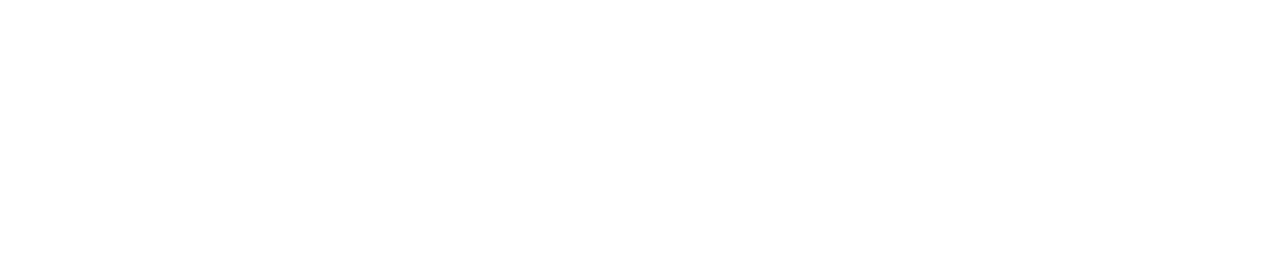
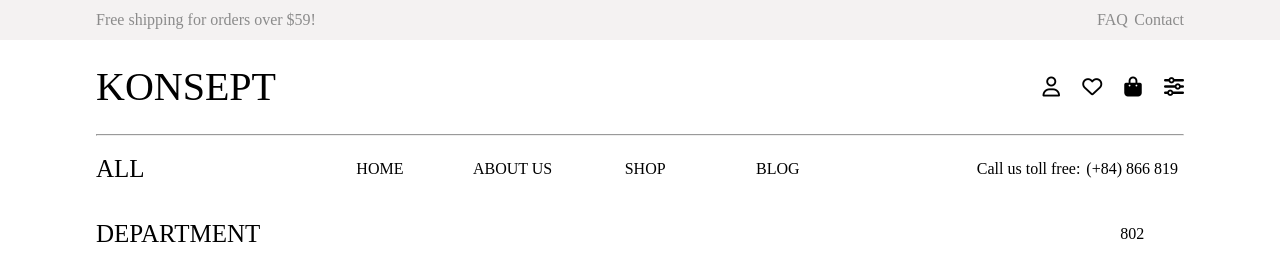
Before and after one commit to boxit2000/Konsept, a plain HTML site: page index.html in a window 1280 px wide. Drawn offline with Linux system fonts and the light colour scheme.

Commit message:
header28/05

```diff
--- a/css/style.css
+++ b/css/style.css
@@ -0,0 +1,86 @@
+*{
+    margin: 0;
+    padding: 0;
+    box-sizing: border-box;
+}
+.header-container{
+
+}
+.line1-container{
+    background-color: #f4f2f2;
+    height: 40px;
+}
+.line1{
+    margin: auto;
+    width: 85%;
+    display: flex;
+    justify-content: space-between;
+    line-height: 40px;
+    color: #8b8b8b;
+}
+
+.faq-contact{
+    width: 8%;
+    display: flex;
+    justify-content: space-between;
+}
+.line2{
+    margin: auto;
+    width: 85%;
+    display: flex;
+    justify-content: space-between;
+    height: 94px;
+    /* background-color: rgb(201, 201, 201); */
+}
+.logo > p {
+    font-size: 40px;
+    line-height: 94px;
+}
+.icon-rightLine2{
+    display: flex;
+    justify-content: space-between;
+    width: 13%;
+    line-height: 94px;
+    font-size: 20px;
+}
+hr {
+    width: 85%;
+    margin: auto;
+}
+.line3{
+    display: flex;
+    justify-content: space-between;
+    width: 85%;
+    height: 65px;
+    margin: auto;
+    /* background-color: darksalmon; */
+    line-height: 65px;
+}
+.line3-left{
+    width: 20%;
+}
+.line3-left p{
+    font-size: 25px;
+}
+.line3-right-container{
+    width: 80%;
+    display: flex;
+    /* justify-content: space-between; */
+}
+.line3-right-container-right{
+    width: 80%;
+    display: flex;
+}
+.line3-right-container-right div{
+    width: 20%;
+    text-align: center;
+    /* font-size: 15px; */
+}
+.line3-right-container-left{
+    display: flex;
+    width: 25%;
+}
+.line3-right-container-left p{
+    width: 50%;
+    text-align: center;
+}
--- a/index.html
+++ b/index.html
@@ -5,9 +5,79 @@
     <meta http-equiv="X-UA-Compatible" content="IE=edge">
     <meta name="viewport" content="width=device-width, initial-scale=1.0">
     <title>Konsept</title>
+    <script src="http://kit.fontawesome.com/39893cbee0.js"crossorigin="anonymous"></script>
     <link rel="stylesheet" href="./css/reset.css">
     <link rel="stylesheet" href="./css/style.css">
 </head>
+<header>
+    <div class="header-container">
+        <!-- Dòng 1 của header -->
+        <div class="line1-container">
+            <div class="line1">
+                <div class="free-shipping">
+                    <p>
+                        Free shipping for orders over $59!
+                    </p>
+                </div>
+                <div class="faq-contact">
+                    <div class="faq">
+                        <p>FAQ</p>
+                    </div>
+                    <div class="contact">
+                        <p>Contact</p>
+                    </div>
+                </div>
+            </div>
+        </div>
+        <!-- Dòng 2 của header có Logo Konsept -->
+        <div class="line2">
+            <div class="logo">
+                <p>KONSEPT</p>
+            </div>
+            <div class="icon-rightLine2">
+                <div class="icon-user">
+                    <i class="far fa-user"></i>
+                </div>
+                <div class="icon-wishlist">
+                    <i class="far fa-heart"></i>
+                </div>
+                <div class="icon-bag">
+                    <i class="fas fa-shopping-bag"></i>
+                </div>
+                <div class="icon-sliders">
+                    <i class="fas fa-sliders-h"></i>
+                </div>
+            </div>
+        </div>
+        <hr>
+        <!-- Dòng 3 All Department -->
+        <div class="line3">
+            <div class="line3-left">
+                <p>ALL DEPARTMENT</p>
+            </div>
+            <div class="line3-right-container">
+                <div class="line3-right-container-right">
+                    <div class="home">
+                        <p>HOME</p>
+                    </div>
+                    <div class="about">
+                        <p>ABOUT US</p>
+                    </div>
+                    <div class="shop">
+                        <p>SHOP</p>
+                    </div>
+                    <div class="blog">
+                        <p>BLOG</p>
+                    </div>
+                </div>
+                <div class="line3-right-container-left">
+                    <p>Call us toll free:</p>
+                    <p>(+84) 866 819 802</p>
+                </div>
+            </div>
+        </div>
+    </div>
+</header>
 <body>
 
 </body>
```
